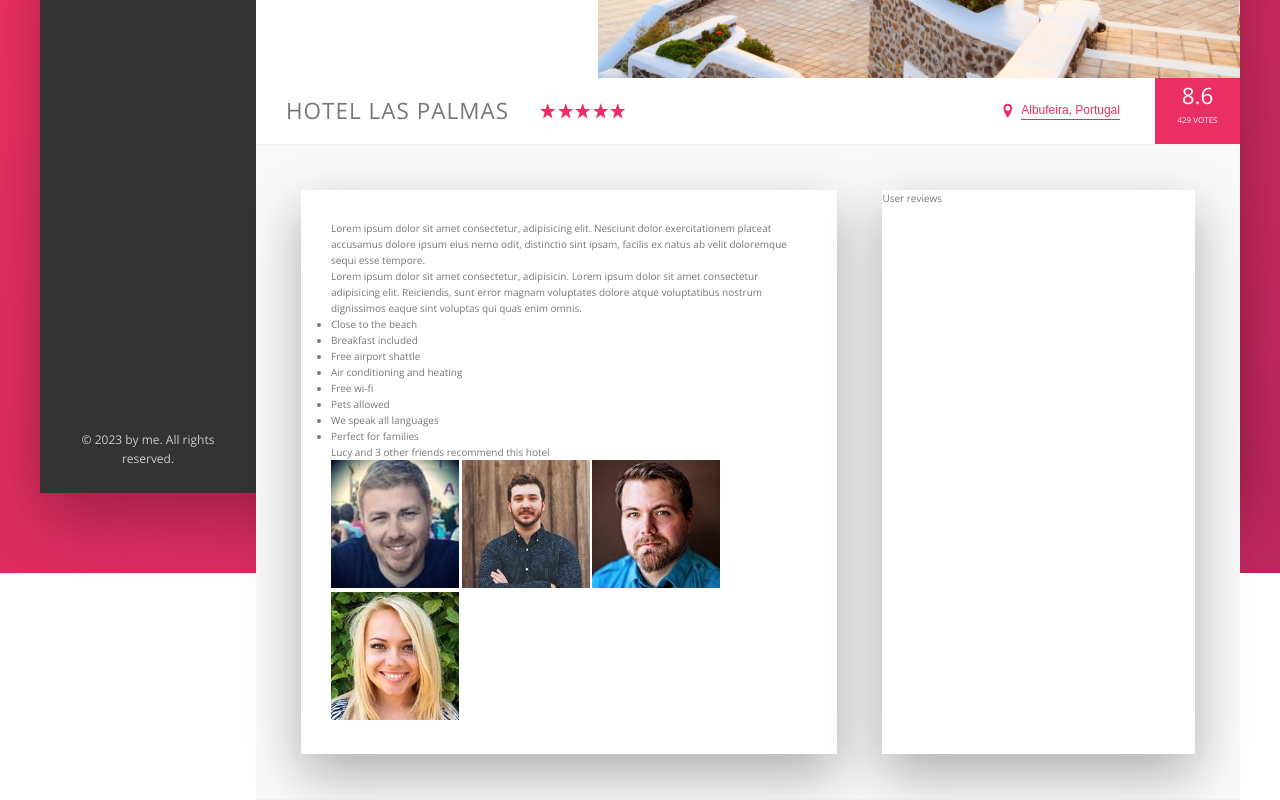
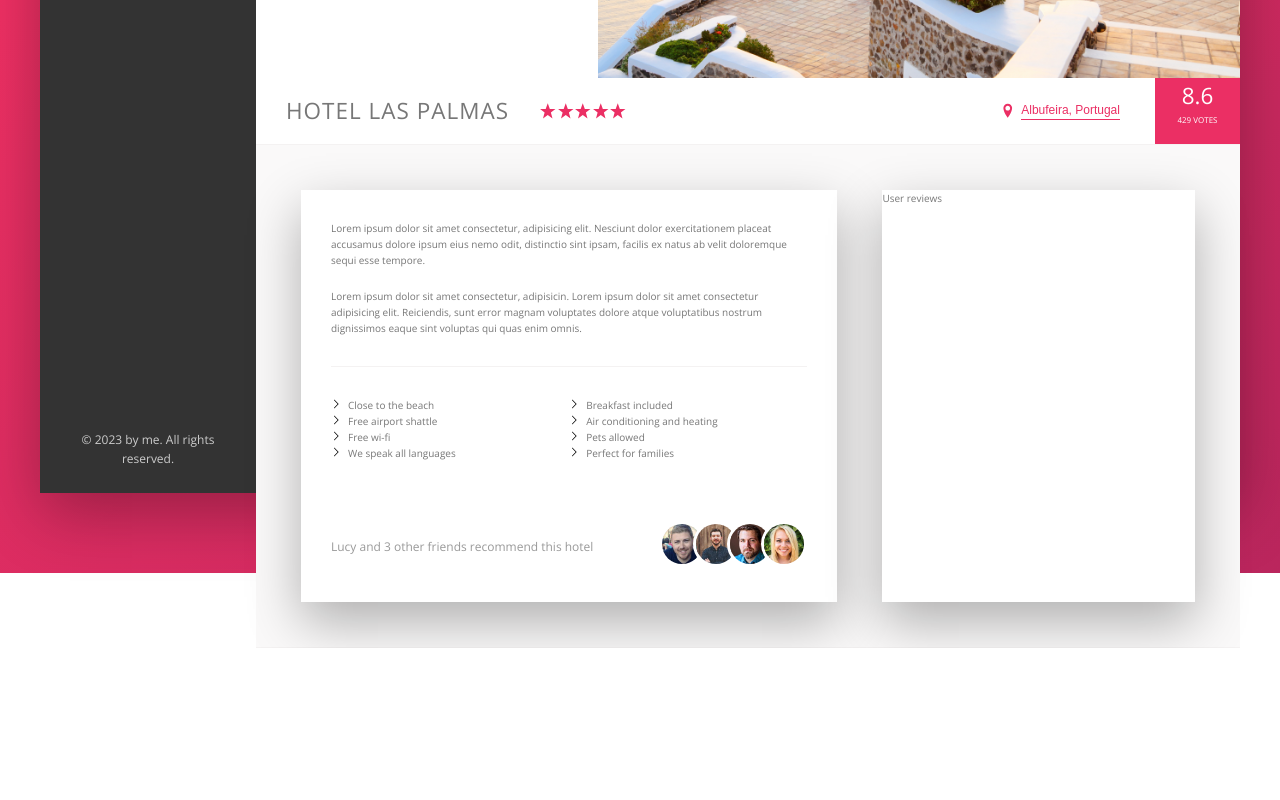
Before and after one commit to ElenaGrasovskaya/Trillo, a website: page index.html in a window 1280 px wide. Shown: the part 457-1257 px from the top of the page. After the commit the page ends 1105 px from the top, so only its background shows below. Drawn offline with nearby package versions, Linux system fonts and the light colour scheme.

Commit message:
Reviews section done

```diff
--- a/sass/_components.scss
+++ b/sass/_components.scss
@@ -293,3 +293,73 @@
         color: var(--color-grey-dark-1);
     }
 }
+
+////////////////////////////////////
+/// PARAGRAPH
+.paragraph:not(:last-of-type) {
+ margin-bottom: 2rem;
+}
+/// ////////////////////////////////////
+/// LIST
+.list {
+    margin: 3rem 0;
+    list-style: none;
+    padding: 3rem 0;
+    border-top: var(--line);
+    display: flex;
+    flex-wrap: wrap ;
+    &__item {
+        flex: 0 0 50%;
+    }
+
+    &__item::before {
+        content: "";
+        display: inline-block;
+        height: 1rem;
+        width: 1rem;
+        margin-right: .7rem;
+
+        //Older Browsers
+        background-image: url(../img/chevron-thin-right.svg);
+        background-size: cover;
+
+
+        //Newer browsers - masks
+       // background-color: var(--color-primary);
+
+       // mask-image: url(../img/chevron-thin-right.svg);
+       // mask-size: cover;
+
+
+    }
+}
+///
+/// ////////////////////////////////////
+/// RECOMMEND
+///
+ .recommend {
+
+    font-size: 1.2rem;
+    color: var(--color-grey-dark-3);
+
+    display:flex;
+    align-items: center;
+
+    &__count {
+        margin-right : auto;
+    }
+
+
+    &__photo {
+        box-sizing: content-box;
+        height: 4rem;
+        width:  4rem;
+        border-radius: 50%;
+        border: 3px solid white;
+
+        &:not(:last-child)
+        {
+            margin-right: -1.5rem;
+        }
+    }
+ }
```
Also changed, not shown: css/style.css.
